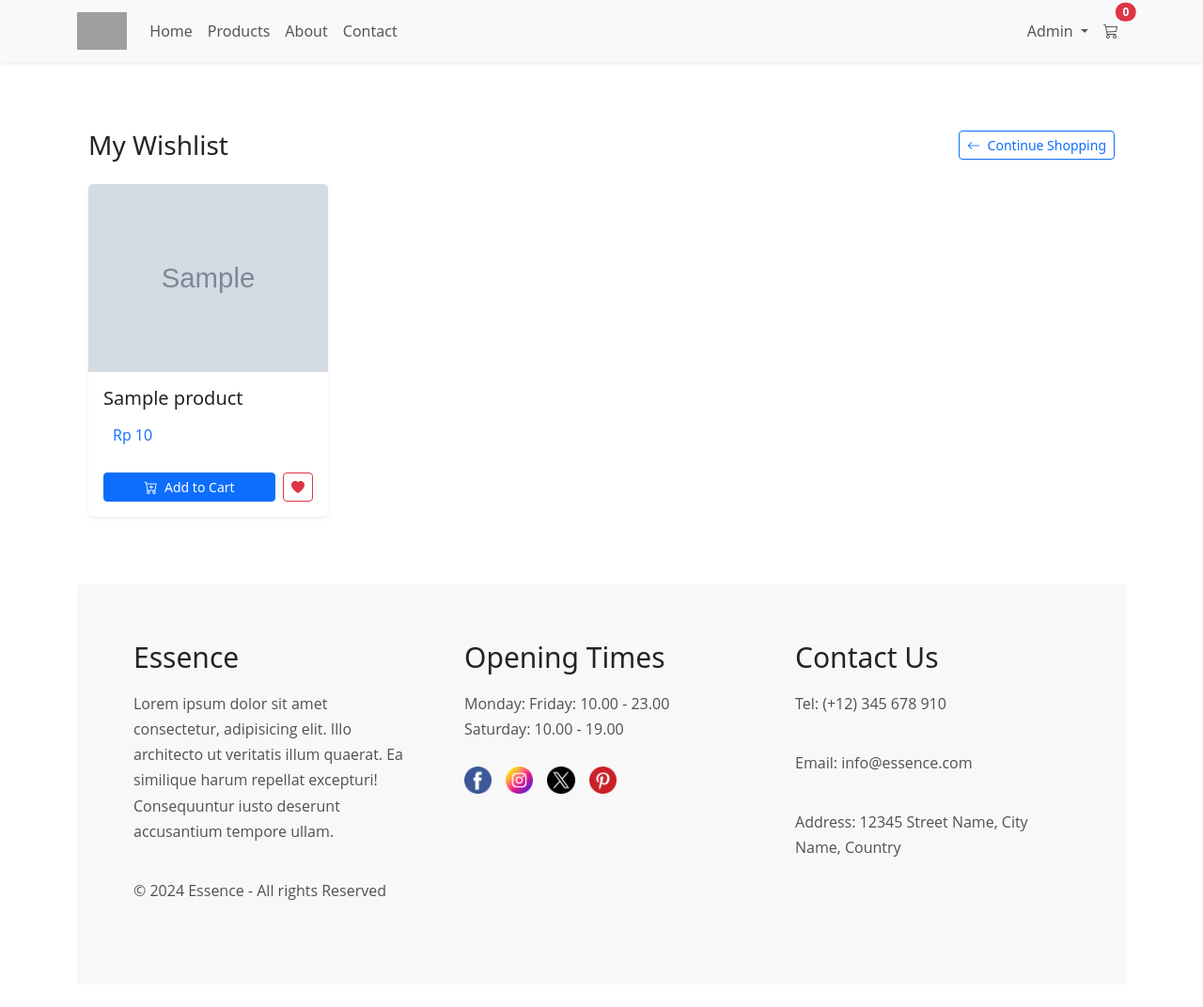
After one commit to Mifta24/Mistify, a Laravel app: page /wishlist in a window 1280 px wide. The commit adds this page. Shown: the whole page at 94% size. Run offline with Laravel 12, Linux system fonts and the light colour scheme; a user stored in the database is signed in; data comes from the database, SQL or seed files in the repository; tables that the repository leaves empty hold one stand-in row (values such as "Sample post"); grey boxes marked "Sample" are stand-in pictures; parts of the project's set-up code (start-up, migrations or seed data) failed here and were passed over; some libraries are stand-ins or nearby versions; grey boxes are pictures that could not be loaded.

Commit message:
Membuat fitur wishlist

```diff
--- /dev/null
+++ b/app/Http/Controllers/WishlistController.php
@@ -0,0 +1,39 @@
+<?php
+
+namespace App\Http\Controllers;
+
+use App\Models\Product;
+use Illuminate\Http\Request;
+
+class WishlistController extends Controller
+{
+    public function index()
+    {
+        $items = auth()->user()->wishlist()->latest()->paginate(12);
+        return view('front.wishlist.index', compact('items'));
+    }
+
+    public function toggle(Request $request, Product $product)
+    {
+        $user = auth()->user();
+
+        if ($user->hasInWishlist($product)) {
+            $user->wishlist()->detach($product);
+            $message = 'Product removed from wishlist';
+            $added = false;
+        } else {
+            $user->wishlist()->attach($product);
+            $message = 'Product added to wishlist';
+            $added = true;
+        }
+
+        if ($request->wantsJson()) {
+            return response()->json([
+                'message' => $message,
+                'added' => $added
+            ]);
+        }
+
+        return back()->with('success', $message);
+    }
+}
--- a/app/Models/User.php
+++ b/app/Models/User.php
@@ -52,4 +52,15 @@ class User extends Authenticatable
         // Adjust this based on your admin role implementation
         return $this->role === 'admin' || $this->hasRole('admin');
     }
+
+    public function wishlist()
+    {
+        return $this->belongsToMany(Product::class, 'wishlists')
+            ->withTimestamps();
+    }
+
+    public function hasInWishlist(Product $product): bool
+    {
+        return $this->wishlist()->where('product_id', $product->id)->exists();
+    }
 }
--- /dev/null
+++ b/resources/views/front/wishlist/index.blade.php
@@ -0,0 +1,58 @@
+<x-app-layout>
+    <div class="container py-5">
+        <div class="d-flex justify-content-between align-items-center mb-4">
+            <h1 class="h3 mb-0">My Wishlist</h1>
+            <a href="{{ route('products.index') }}" class="btn btn-outline-primary btn-sm">
+                <i class="bi bi-arrow-left me-1"></i> Continue Shopping
+            </a>
+        </div>
+
+        @if($items->count() > 0)
+            <div class="row row-cols-2 row-cols-md-3 row-cols-lg-4 g-4">
+                @foreach($items as $product)
+                    <div class="col">
+                        <div class="card h-100 shadow-sm border-0">
+                            <img src="{{ $product->image_url }}"
+                                 class="card-img-top"
+                                 alt="{{ $product->name }}"
+                                 style="height: 200px; object-fit: cover;">
+
+                            <div class="card-body">
+                                <h5 class="card-title mb-1">{{ $product->name }}</h5>
+                                <p class="text-primary mb-3">Rp {{ number_format($product->price, 0, ',', '.') }}</p>
+
+                                <div class="d-flex gap-2">
+                                    <form action="{{ route('cart.add', $product) }}" method="POST" class="flex-grow-1">
+                                        @csrf
+                                        <button type="submit" class="btn btn-primary btn-sm w-100">
+                                            <i class="bi bi-cart-plus me-1"></i> Add to Cart
+                                        </button>
+                                    </form>
+                                    <form action="{{ route('wishlist.toggle', $product) }}" method="POST">
+                                        @csrf
+                                        <button type="submit" class="btn btn-outline-danger btn-sm">
+                                            <i class="bi bi-heart-fill"></i>
+                                        </button>
+                                    </form>
+                                </div>
+                            </div>
+                        </div>
+                    </div>
+                @endforeach
+            </div>
+
+            <div class="d-flex justify-content-center mt-4">
+                {{ $items->links() }}
+            </div>
+        @else
+            <div class="text-center py-5">
+                <i class="bi bi-heart display-1 text-muted mb-4"></i>
+                <h3 class="h4 mb-2">Your wishlist is empty</h3>
+                <p class="text-muted mb-4">Save items you love to your wishlist!</p>
+                <a href="{{ route('products.index') }}" class="btn btn-primary">
+                    Browse Products
+                </a>
+            </div>
+        @endif
+    </div>
+</x-app-layout>
--- a/routes/web.php
+++ b/routes/web.php
@@ -4,11 +4,12 @@ use Illuminate\Support\Facades\Route;
 use App\Http\Controllers\CartController;
 use App\Http\Controllers\FrontController;
 use App\Http\Controllers\OrderController;
+use App\Http\Controllers\ReviewController;
 use App\Http\Controllers\PaymentController;
 use App\Http\Controllers\ProfileController;
 use App\Http\Controllers\CheckoutController;
 use App\Http\Controllers\MidtransController;
-use App\Http\Controllers\ReviewController;
+use App\Http\Controllers\WishlistController;
 
 /*
 |--------------------------------------------------------------------------
@@ -65,6 +66,9 @@ Route::middleware(['auth'])->group(function () {
             Route::patch('/', 'update')->name('update');
             Route::delete('/', 'destroy')->name('destroy');
         });
+
+    Route::get('/wishlist', [WishlistController::class, 'index'])->name('wishlist.index');
+    Route::post('/wishlist/{product}', [WishlistController::class, 'toggle'])->name('wishlist.toggle');
 
     // Checkout Process
     Route::controller(CheckoutController::class)
```
Also changed, not shown: app/Models/Wishlist.php (added, +10 -0 lines), resources/views/front/detail-product.blade.php (+10 -2 lines), database/migrations/2025_03_18_214545_create_wishlists_table.php (added).
